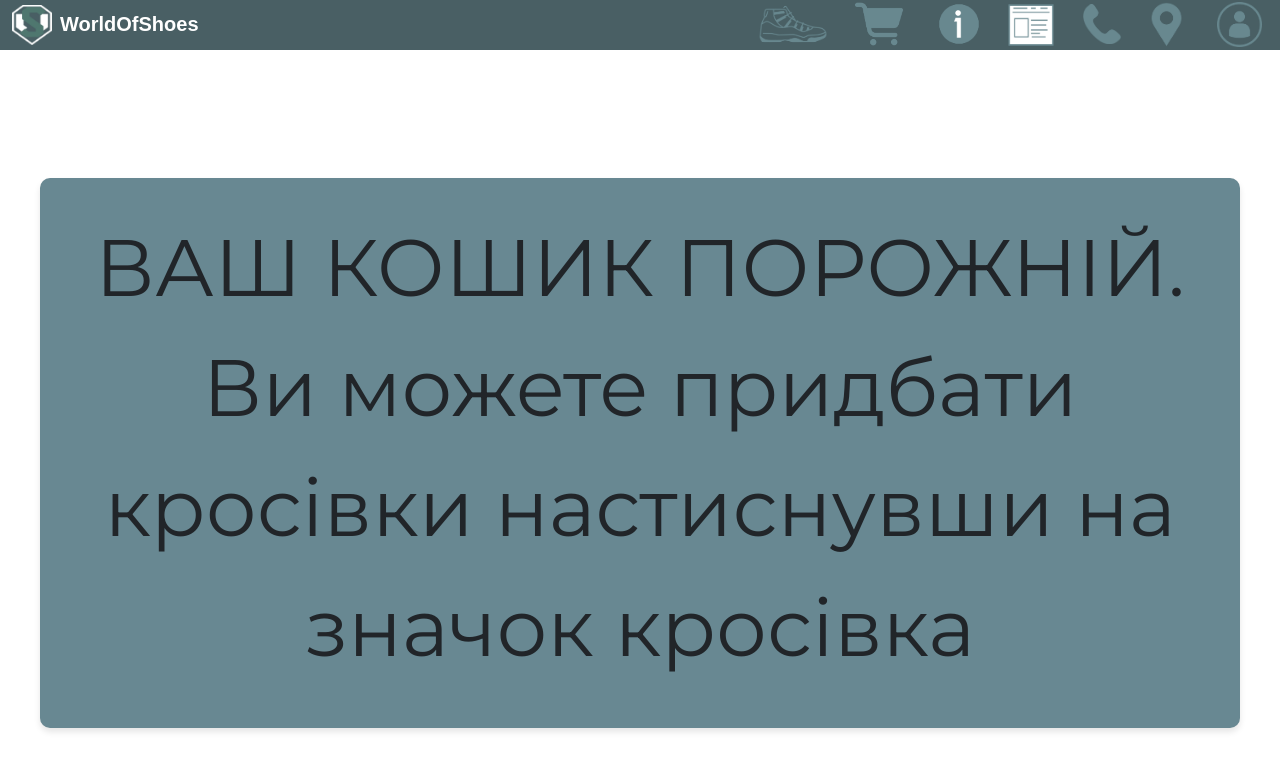
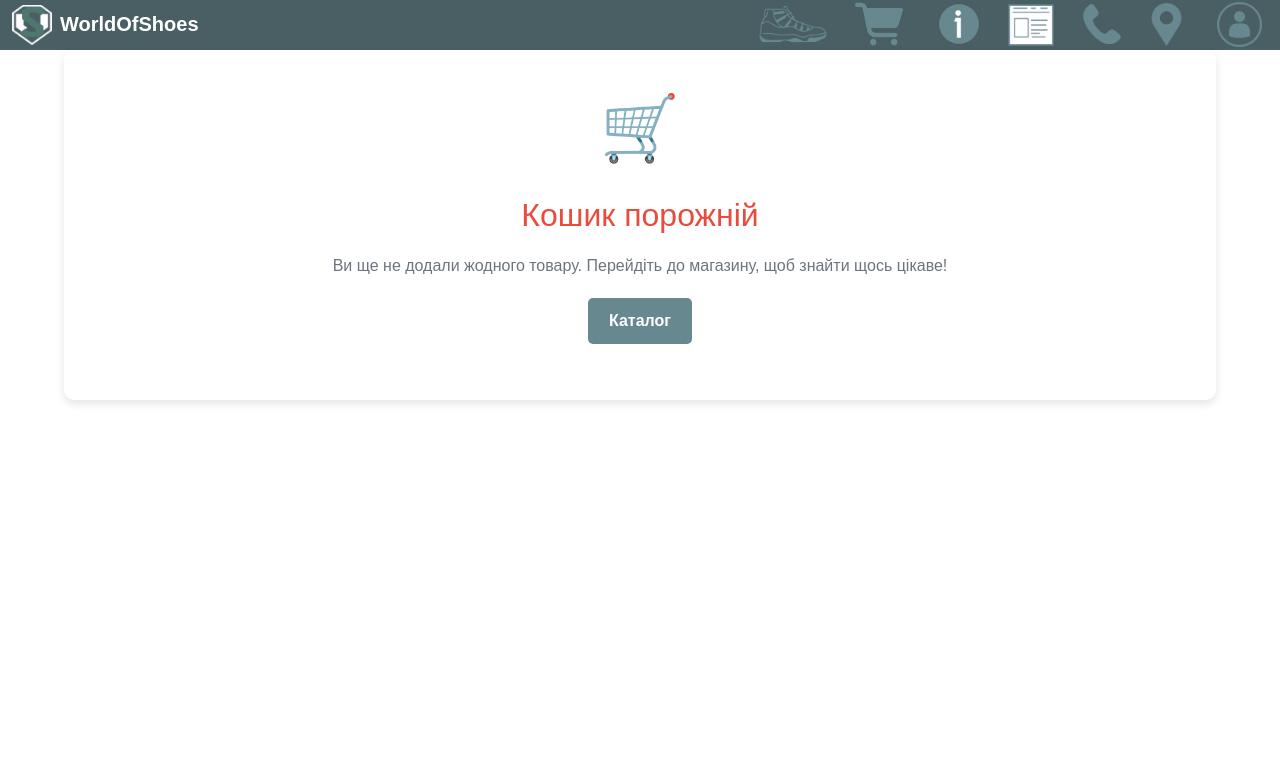
Before and after one commit to elnestt/WorldOfShoes, a Flask app: page /cart in a window 1280 px wide. Shown: the top 771 px of the page. Run offline with Flask 3, Linux system fonts and the light colour scheme; some libraries are stand-ins or nearby versions.

Commit message:
Редизайн пустої корзини

```diff
--- a/flaskProject/static/css/catalog.css
+++ b/flaskProject/static/css/catalog.css
@@ -5,7 +5,6 @@ h1 {
     font-family: 'Montserrat', sans-serif;
     background-color: rgb(73, 95, 100);
     width: 80%; /* Відсоткове значення для ширини */
-    max-width: 300px; /* Максимальна ширина */
     height: auto; /* Висота автоматично під текст */
     line-height: 1.3; /* Вирівнювання тексту по вертикалі */
     margin: 20px auto 10px auto; /* Відступи зверху, знизу та по центру */
@@ -16,8 +15,9 @@ h1 {
 
 
 .button{
+    margin-left: 40%;
     font-size: 20px;
-    padding: 0px 5px;
+    padding: 9px 5px;
     font-family: 'Montserrat', sans-serif;
     background-color:rgb(73, 95, 100) ;
     border-radius: 0.5rem;
--- a/flaskProject/templates/cart.html
+++ b/flaskProject/templates/cart.html
@@ -36,7 +36,59 @@ img {
 
 }
 
-
+.empty-cart-page {
+            font-family: 'Roboto', Arial, sans-serif;
+            background: linear-gradient(to right, #f8f9fa, #e9ecef);
+            margin: 0;
+            padding: 0;
+            display: flex;
+            align-items: center;
+            justify-content: center;
+            height: 100vh;
+            color: #495057;
+        }
+        .empty-cart-container {
+            text-align: center;
+            background: #ffffff;
+            box-shadow: 0 4px 8px rgba(0, 0, 0, 0.1);
+            border-radius: 10px;
+            padding: 30px;
+            max-width: 1600px;
+            height: 350px;
+            width: 90%;
+            margin-top: -95%;
+            margin-left: 33%;
+            margin: 0 auto;
+        }
+        .empty-cart-container h1 {
+            font-size: 2rem;
+            margin-bottom: 10px;
+            color: #e74c3c;
+        }
+        .empty-cart-container p {
+            font-size: 1rem;
+            margin: 20px 0;
+            color: #6c757d;
+        }
+        .btn {
+            display: inline-block;
+            padding: 10px 20px;
+            background:    #68888F ;
+            color: #ffffff;
+            text-decoration: none;
+            border-radius: 5px;
+            font-weight: bold;
+            transition: background 0.3s;
+        }
+        .btn:hover {
+            background: #4F766F;
+            color: #e9ecef;
+        }
+        .icon {
+            font-size: 4rem;
+            color: #e74c3c;
+            margin-bottom: 20px;
+        }
 </style>
 
 {% if cart %}
@@ -73,6 +125,13 @@ img {
         <button type="submit" class=" text-white px-4 py-2 rounded " style="background-color: rgb(73, 95, 100); margin-left: 5%; width: 200px; height: 80px;">Оплатити замовлення</button>
     </form>
 {% else %}
-    <p class="n1">ВАШ КОШИК ПОРОЖНІЙ. </n> Ви можете придбати кросівки настиснувши на значок кросівка</p>
+<body class="empty-cart-page" >
+    <div class="empty-cart-container">
+        <div class="icon">🛒</div>
+        <h1>Кошик порожній</h1>
+        <p>Ви ще не додали жодного товару. Перейдіть до магазину, щоб знайти щось цікаве!</p>
+        <a href="/catalog" class="btn">Каталог</a>
+    </div>
+</body>
 {% endif %}
 {% endblock %}
```
